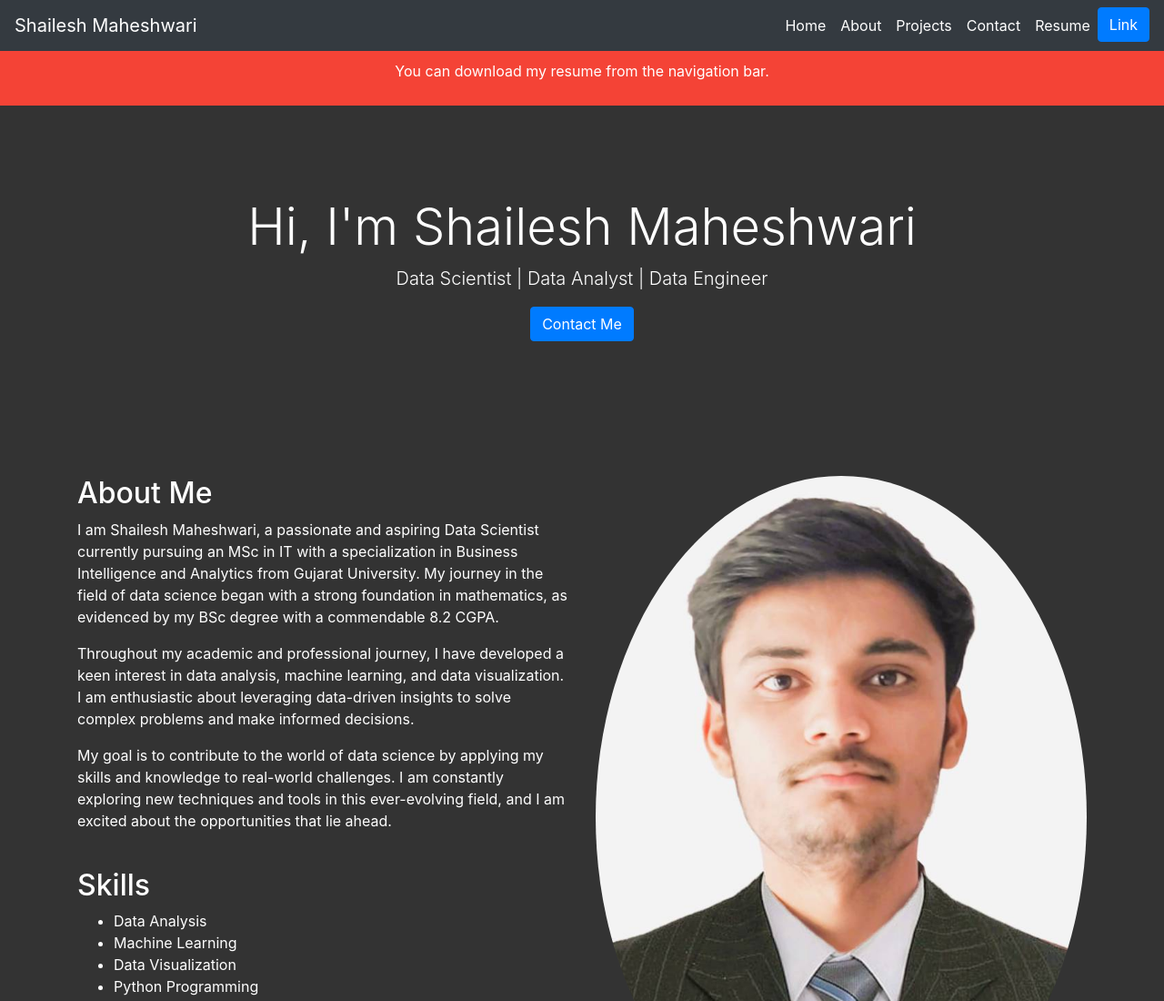
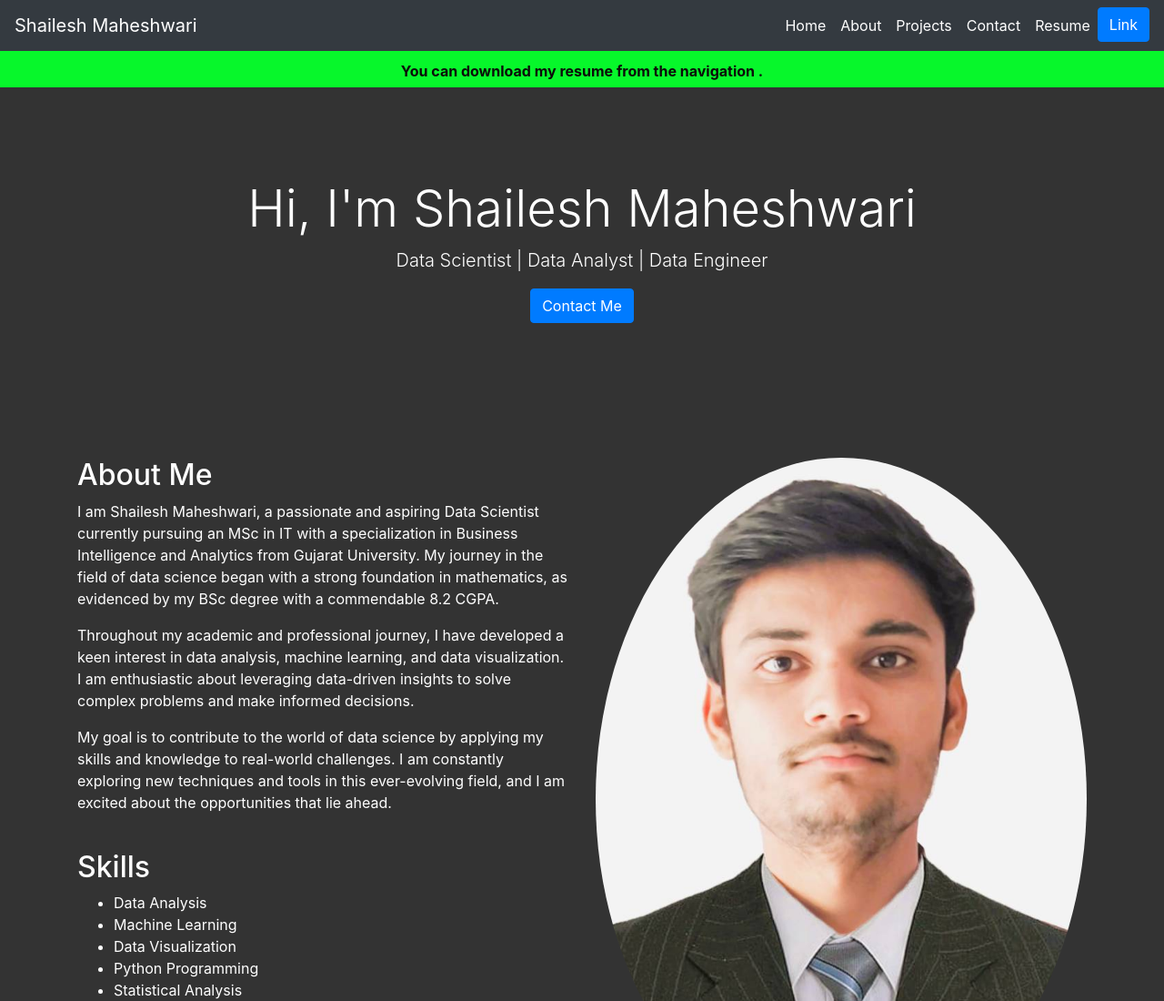
Before and after one commit to shaileshmaheshwari1/Portfolio-Website, a plain HTML site: page index.html in a window 1280 px wide. Shown: the top 1100 px of the page at 91% size. Drawn offline with nearby package versions, Linux system fonts and the light colour scheme; a web font is replaced by a local one.

Commit message:
updted project

```diff
--- a/index.html
+++ b/index.html
@@ -57,7 +57,7 @@
 </nav>
 
 <div class="notification">
-    <p>You can download my resume from the navigation bar.</p>
+    <p><b>You can download my resume from the navigation .</b></p>
 </div>
 
 
--- a/style.css
+++ b/style.css
@@ -78,10 +78,11 @@ body {
 /* Add this CSS in a <style> section in your <head> or link to an external CSS file */
 
 .notification {
-    background-color: #f44336;
-    color: white;
+    background-color: #07f72b;
+    color: rgb(12, 10, 10);
     text-align: center;
     padding: 10px;
+    height: 40px;
 }
 
 .card {
```
